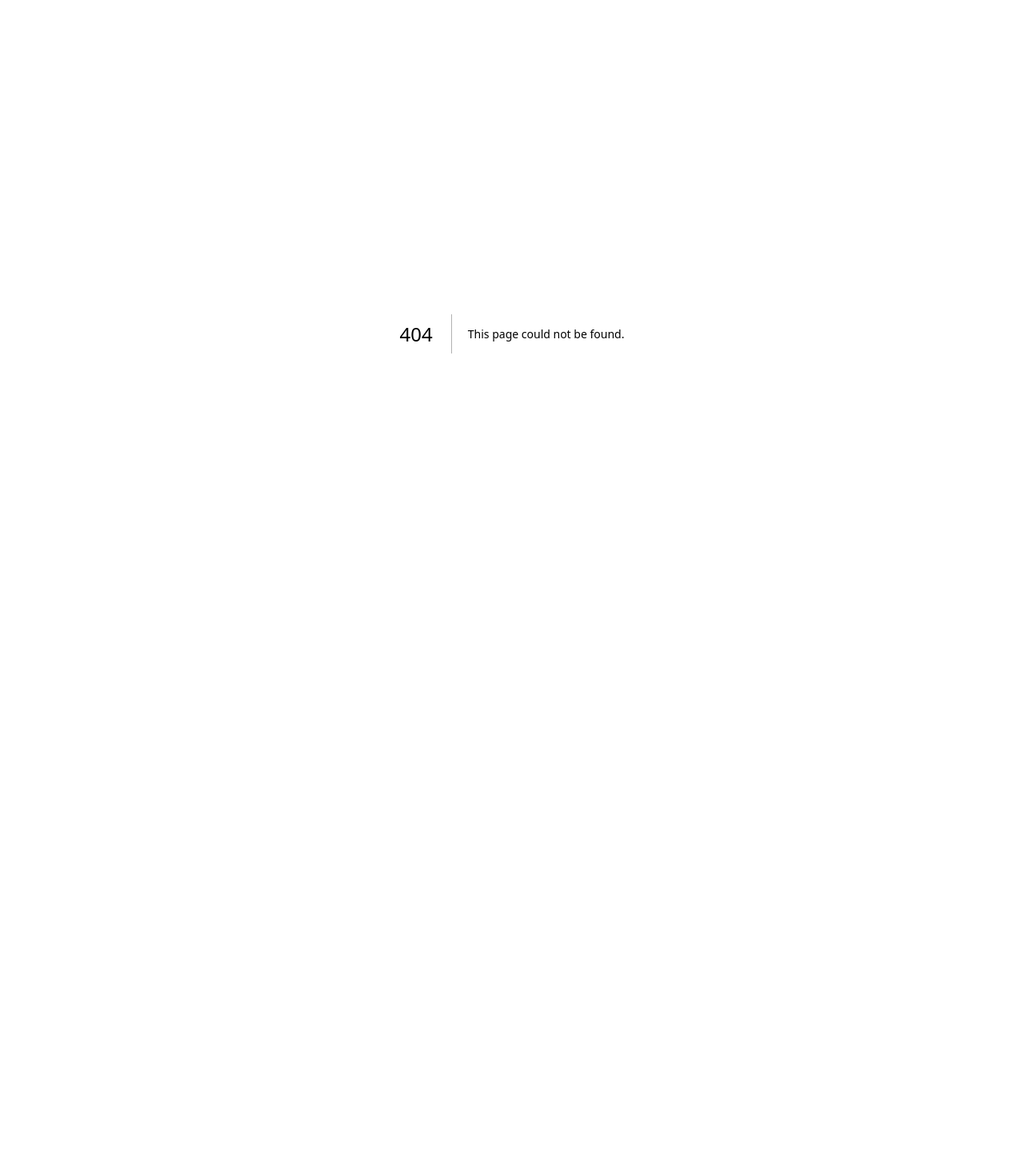
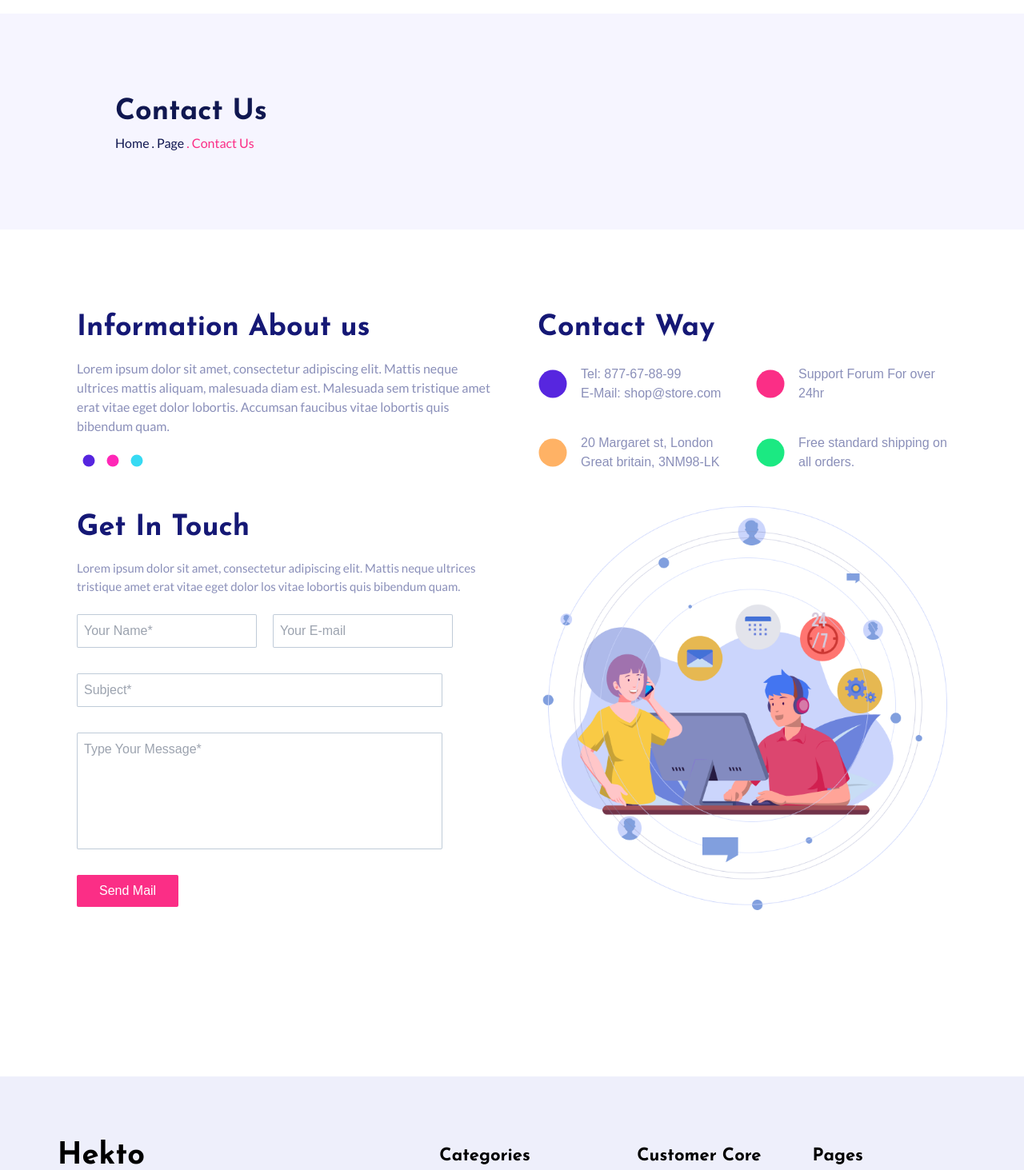
Before and after one commit to Zayanahmed79/hackathon-q2, a Next.js app: page /contact in a window 1280 px wide. Before the commit this address had no page. Shown: the part 107-1570 px from the top of the page at 80% size. Before the commit the page ends 924 px from the top, so only its background shows below. Built offline with nearby package versions, Linux system fonts and the light colour scheme.

Commit message:
contact added

```diff
--- /dev/null
+++ b/src/app/contact/page.tsx
@@ -0,0 +1,87 @@
+import React from "react";
+import { Lato, Josefin_Sans } from "next/font/google";
+import Image from "next/image";
+import { GoDotFill } from "react-icons/go";
+import Footer from "@/components/Footer";
+
+
+const jsfont = Josefin_Sans({ subsets: ["latin"] });
+const lato = Lato({ subsets: ["latin"], weight: ["400"] });
+
+const contact = () => {
+  return (
+    <>
+    {/* Heading */}
+      <div className="p-24 pl-36 bg-[#F6F5FF]">
+        <h1
+          className={`${jsfont.className} text-[36px] text-[#101750] font-bold  `}
+        >
+          Contact Us
+        </h1>
+        <p className={`${lato.className} text-[#101750] font-bold text-[16px]`}>
+          Home . Page <span className="text-[#FB2E86]">. Contact Us</span>
+        </p>
+      </div>
+      <div className="bg-white p-24 grid grid-cols-2 gap-8 pb-52">
+        {/* Information */}
+        <div>
+          <h1 className={`${jsfont.className} text-[36px] text-[#151875] font-bold pb-3`}>Information About us</h1>
+          <p className={`${lato.className} text-[#8A8FB9] text-[16px]  `}>
+            Lorem ipsum dolor sit amet, consectetur adipiscing elit. Mattis
+            neque ultrices mattis aliquam, malesuada diam est. Malesuada sem
+            tristique amet erat vitae eget dolor lobortis. Accumsan faucibus
+            vitae lobortis quis bibendum quam.
+          </p>
+          <p className="flex text-[30px] pt-4">
+          <span className="text-[#5625DF]" ><GoDotFill /></span>
+          <span className="text-[#FF27B7]"><GoDotFill /></span>
+          <span className="text-[#37DAF3]"><GoDotFill /></span>
+          </p>
+        </div>
+        {/* contact  */}
+        <div >
+          <h1 className={`${jsfont.className} text-[36px] text-[#151875] font-bold pl-4 pb-2`}>Contact Way</h1>
+          <div className="grid grid-cols-2 gap-4">
+            <p className="flex items-center text-[#8A8FB9]"><span className="text-[#5726DF] text-[70px] "><GoDotFill /></span>  Tel: 877-67-88-99 <br />E-Mail: shop@store.com</p>
+            <p className="flex items-center text-[#8A8FB9]"><span className="text-[#FB2E86] text-[70px] "><GoDotFill /></span> Support Forum For over 24hr</p>
+            <p className="flex items-center text-[#8A8FB9] "><span className="text-[#FFB265] text-[70px]"><GoDotFill /></span> 20 Margaret st, London <br /> Great britain, 3NM98-LK</p>
+            <p className="flex items-center text-[#8A8FB9]"><span className="text-[#1BE982] text-[70px]"><GoDotFill /></span> Free standard shipping on all orders. </p>
+
+          </div>
+
+        </div>
+        {/* Get In Touch */}
+        <div>
+          <h1 className={`${jsfont.className} text-[36px] text-[#151875] font-bold pb-3`}>Get In Touch</h1>
+
+          <p className={`${lato.className} text-[#8A8FB9] text-[15px] pb-6 `}>
+            Lorem ipsum dolor sit amet, consectetur adipiscing elit. Mattis
+            neque ultrices tristique amet erat vitae eget dolor los vitae
+            lobortis quis bibendum quam.
+          </p>
+
+          <input className="text-[#8A8FB9] border-solid border-[#A4B6C8] border-opacity-70 border-[1.5px] mr-5 rounded-sm mb-8 p-2 " type="text" placeholder="Your Name*" />
+          <input className="text-[#8A8FB9] border-solid border-[#A4B6C8] border-[1.5px] border-opacity-70 p-2 rounded-sm mb-8 " type="email" placeholder="Your E-mail" />
+          <input className="text-[#8A8FB9] border-solid border-[#A4B6C8] pr-60 mb-8 border-[1.5px] p-2 border-opacity-70 rounded-sm " type="text" placeholder="Subject*" />
+          <input className="text-[#8A8FB9] border-solid border-[#A4B6C8] border-[1.5px] pr-60 pb-28 p-2 border-opacity-70 rounded-sm " type="text" placeholder="Type Your Message*" />
+
+          <button className="bg-[#fb2e86] flex justify-center items-center text-[16px] text-[#FFFFFF] mt-8 py-2 px-7 rounded-sm">
+           Send Mail
+          </button>
+
+        </div>
+        {/* Image */}
+        <div>
+            <Image
+                src={"/images/con1.png"} alt="photo"
+                width={692}
+                height={723}
+            />
+        </div>
+      </div>
+      <Footer/>
+    </>
+  );
+};
+
+export default contact;
```
Also changed, not shown: public/images/con1.png (added).
